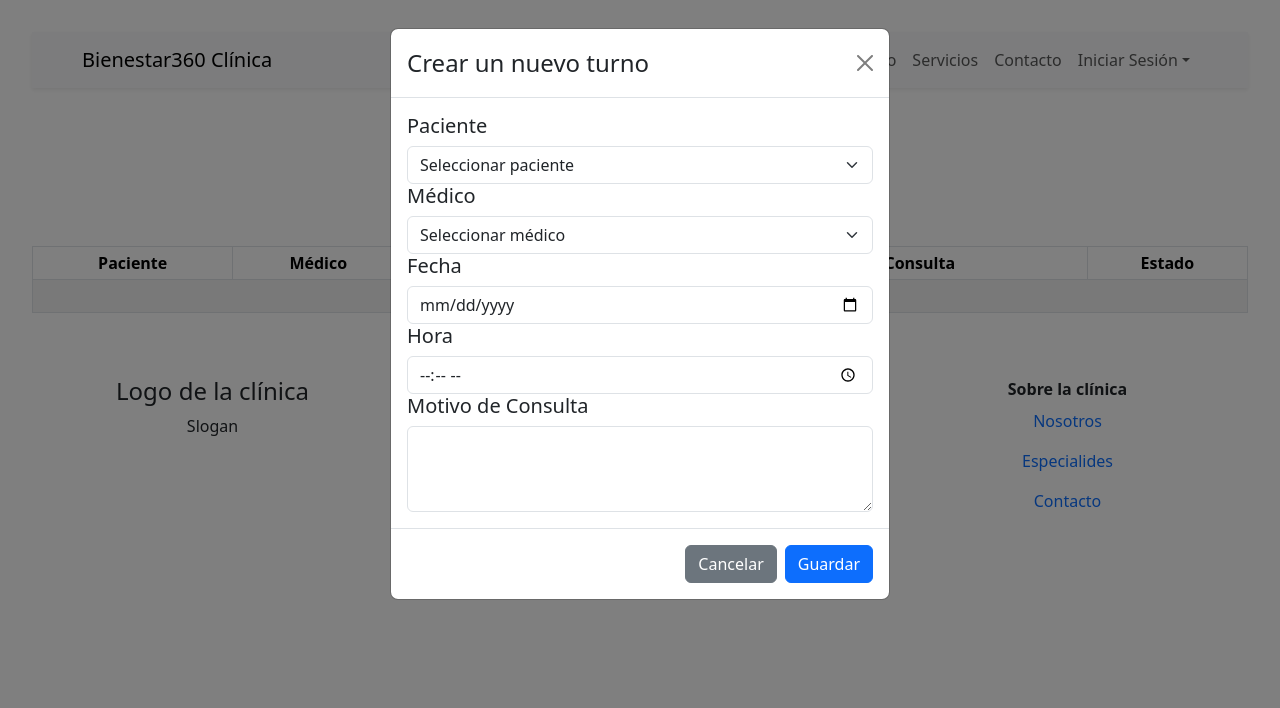
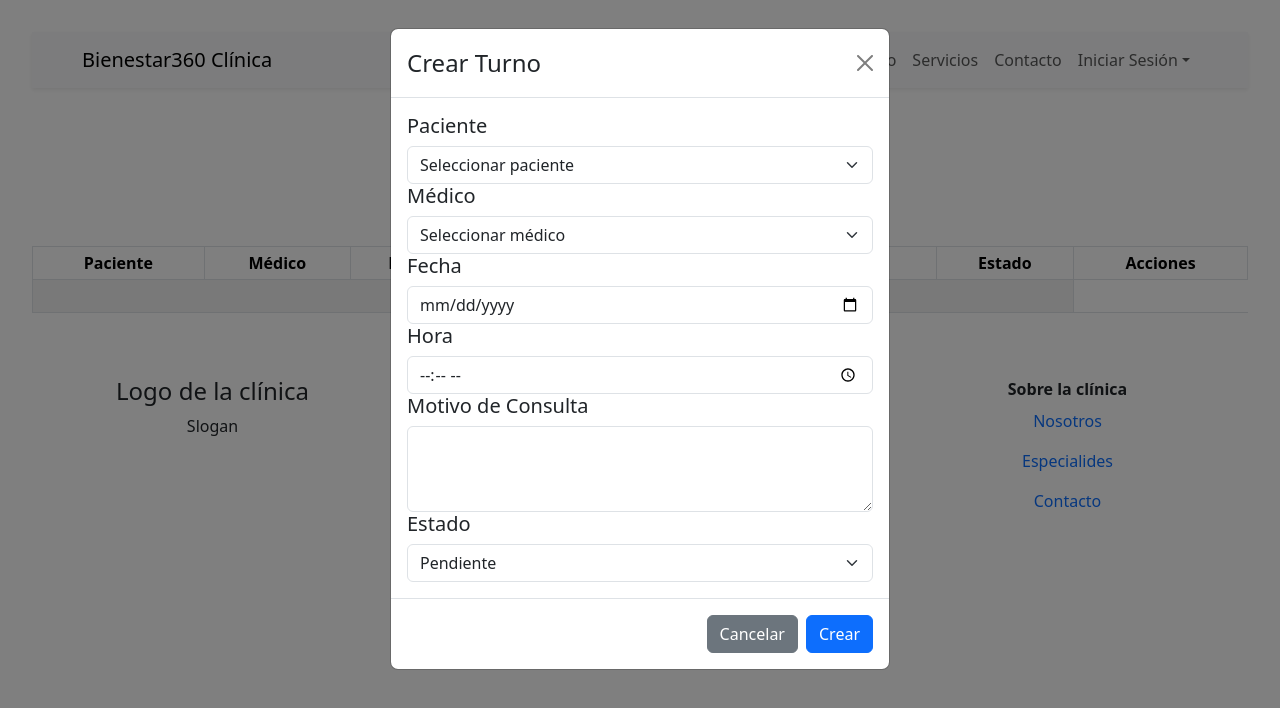
Before and after one commit to tomas0204/Clinica-React, a React (Vite) app: page /turnos in a window 1280 px wide. Both pictures are taken after a click on the button "Nuevo Turno". Shown: the top 708 px of the page. Built offline with nearby package versions, Linux system fonts and the light colour scheme.

Commit message:
Boton borrar y editar turno, junto con sus funcionalidades

```diff
--- a/src/App.jsx
+++ b/src/App.jsx
@@ -8,6 +8,8 @@ import Navbar from './components/shared/Navbar.jsx';
 import './App.css'
 import 'bootstrap/dist/css/bootstrap.min.css';
 import Error404 from './components/views/Error404.jsx';
+import "bootstrap-icons/font/bootstrap-icons.css";
+
 
 
 
@@ -17,6 +19,7 @@ function App() {
     <>
       <BrowserRouter>
       <Navbar />
+
       <main className='my-5'>
       <Routes>
         <Route path='' element={<Home/>} />
--- a/src/components/turnos/CrearTurno.jsx
+++ b/src/components/turnos/CrearTurno.jsx
@@ -1,9 +1,42 @@
-import React, { useState } from 'react';
+import { useState, useEffect } from 'react';
 import Button from 'react-bootstrap/Button';
 import Modal from 'react-bootstrap/Modal';
 import Form from 'react-bootstrap/Form';
 
-const CrearTurno = ({ onSave, pacientesMock, medicosMock }) => {
+const CrearTurno = ({
+    show,
+    onClose,
+    onSave,
+    mode,
+    turnoEdit,
+    pacientesMock,
+    medicosMock
+}) => {
+
+
+    useEffect(() => {
+        if (mode === "editar" && turnoEdit) {
+            setForm(turnoEdit);
+        } else if (mode === "crear") {
+            reset();
+        }
+    }, [mode, turnoEdit]);
+
+    const handleSubmit = (e) => {
+        e.preventDefault();
+        onSave(form);
+        onClose();
+        if (mode === "crear") reset();
+    };
+
+    const estado = () => {
+        if (mode === "crear") {
+            return "Pendiente";
+        } else if (mode === "editar" && turnoEdit) {
+
+            return turnoEdit.estado;
+        }
+    };
 
     const [form, setForm] = useState({
         pacienteNombre: "",
@@ -11,47 +44,30 @@ const CrearTurno = ({ onSave, pacientesMock, medicosMock }) => {
         fecha: "",
         hora: "",
         motivoConsulta: "",
-        estado: "pendiente"
+        estado: estado()
     });
-
     const reset = () => {
         setForm({
-        pacienteId: "",
-        medicoId: "",
+            pacienteNombre: "",
+            medicoNombre: "",
             fecha: "",
             hora: "",
             motivoConsulta: "",
-        estado: "pendiente"
+            estado: estado()
         });
     };
 
-    const [show, setShow] = useState(false);
-
-    const handleClose = () => setShow(false);
-    const handleShow = () => setShow(true);
-
     return (
-        <>
-
-            <Button variant="primary" onClick={handleShow}>
-                Nuevo Turno
-            </Button>
-
-            <Modal show={show} onHide={handleClose}>
+        <Modal show={show} onHide={onClose}>
             <Modal.Header closeButton>
-                    <Modal.Title>Crear un nuevo turno</Modal.Title>
+                <Modal.Title>
+                    {mode === "crear" ? "Crear Turno" : "Editar Turno"}
+                </Modal.Title>
             </Modal.Header>
 
-                <form
-                    onSubmit={(e) => {
-                        e.preventDefault();
-                        onSave(form);
-                        handleClose();
-                        reset()
-                    }}
+            <form onSubmit={handleSubmit}>
+                <Modal.Body>
 
-                >
-                    <Modal.Body>
                     <h5>Paciente</h5>
                     <select
                         value={form.pacienteNombre}
@@ -63,7 +79,6 @@ const CrearTurno = ({ onSave, pacientesMock, medicosMock }) => {
                         {pacientesMock.map(p => (
                             <option key={p.id} value={p.nombre}>{p.nombre}</option>
                         ))}
-
                     </select>
 
                     <h5>Médico</h5>
@@ -74,11 +89,11 @@ const CrearTurno = ({ onSave, pacientesMock, medicosMock }) => {
                         required
                     >
                         <option value="">Seleccionar médico</option>
-                            {medicosMock.map(p => (
-                                <option key={p.id} value={p.nombre}>{p.nombre}</option>
+                        {medicosMock.map(m => (
+                            <option key={m.id} value={m.nombre}>{m.nombre}</option>
                         ))}
+                    </select>
 
-                        </select>
                     <h5>Fecha</h5>
                     <Form.Control
                         type="date"
@@ -86,6 +101,7 @@ const CrearTurno = ({ onSave, pacientesMock, medicosMock }) => {
                         onChange={(e) => setForm({ ...form, fecha: e.target.value })}
                         required
                     />
+
                     <h5>Hora</h5>
                     <Form.Control
                         type="time"
@@ -93,30 +109,43 @@ const CrearTurno = ({ onSave, pacientesMock, medicosMock }) => {
                         onChange={(e) => setForm({ ...form, hora: e.target.value })}
                         required
                     />
+
                     <h5>Motivo de Consulta</h5>
                     <Form.Control
                         as="textarea"
                         rows={3}
                         value={form.motivoConsulta}
                         onChange={(e) => setForm({ ...form, motivoConsulta: e.target.value })}
-
                         required
                     />
+
+                    <h5>Estado</h5>
+                    <select
+                        value={form.estado}
+                        onChange={e => setForm({ ...form, estado: e.target.value })}
+                        className="form-select"
+                        required
+                    >
+                        <option value="Pendiente">Pendiente</option>
+                        <option value="Confirmado">Confirmado</option>
+                        <option value="Cancelado">Cancelado</option>
+                        <option value="Atendido">Atendido</option>
+                        <option value="Reprogramado">Reprogramado</option>
+                    </select>
+
                 </Modal.Body>
 
-
                 <Modal.Footer>
-                        <Button variant="secondary" onClick={handleClose}>
+                    <Button variant="secondary" onClick={onClose}>
                         Cancelar
                     </Button>
                     <Button variant="primary" type="submit">
-                            Guardar
+                        {mode === "crear" ? "Crear" : "Guardar cambios"}
                     </Button>
                 </Modal.Footer>
             </form>
-            </Modal >
-        </>
+        </Modal>
     );
-}
+};
 
 export default CrearTurno;
--- a/src/components/views/TurnosList.jsx
+++ b/src/components/views/TurnosList.jsx
@@ -1,17 +1,23 @@
-import React, { useState } from 'react'
+import { useState } from 'react'
 import { Button } from 'react-bootstrap'
 import CrearTurno from '../turnos/CrearTurno.jsx';
-import Table from 'react-bootstrap/Table';
+import Table from 'react-bootstrap/Table'
+import Swal from 'sweetalert2'
 
 
 const TurnosList = () => {
 
     const [turnos, setTurnos] = useState([])
+    const [mode, setMode] = useState("crear");
+    const [show, setShow] = useState(false);
+    const [turnoEdit, setTurnoEdit] = useState(null);
+
     const pacientes = [
         { id: 1, nombre: "Juan Perez" },
         { id: 2, nombre: "Maria Gomez" },
         { id: 3, nombre: "Carlos Lopez" }
     ];
+
 
     const medicos = [
         { id: 1, nombre: "Dr. Smith" },
@@ -20,17 +26,66 @@ const TurnosList = () => {
     ];
 
 
+    const handleDelete = (id) => {
+    Swal.fire({
+        title: "¿Eliminar turno?",
+        text: "Esta acción no se puede deshacer",
+        icon: "warning",
+        showCancelButton: true,
+        confirmButtonColor: "#d33",
+        cancelButtonColor: "#3085d6",
+        confirmButtonText: "Sí, eliminar",
+        cancelButtonText: "Cancelar"
+    }).then((result) => {
+        if (result.isConfirmed) {
+
+            setTurnos(turnos.filter(t => t.id !== id));
+
+            Swal.fire({
+                title: "Eliminado",
+                text: "El turno ha sido eliminado",
+                icon: "success",
+                timer: 2000,
+                showConfirmButton: false
+            });
+        }
+    });
+};
+
+
     return (
         <div>
             <h1>Turnos</h1>
             <CrearTurno
+                show={show}
+                onClose={() => setShow(false)}
+                mode={mode}
+                turnoEdit={turnoEdit}
                 onSave={(nuevoTurno) => {
-                    console.log("Turno guardado:", nuevoTurno);
-                    setTurnos([...turnos, nuevoTurno]);
+                    if (mode === "crear") {
+                        const nuevoTurnoConId = { ...nuevoTurno, id: Date.now() };
+                        setTurnos([...turnos, nuevoTurnoConId]);
+                    } else {
+                        setTurnos(turnos.map(t =>
+                            t.id === turnoEdit.id ? nuevoTurno : t
+                        ));
+                    }
                 }}
                 pacientesMock={pacientes}
                 medicosMock={medicos}
             />
+
+            <Button
+                variant="primary"
+                onClick={() => {
+                    setMode("crear");
+                    setTurnoEdit(null);
+                    setShow(true);
+                }}
+            >
+                Nuevo Turno
+                <i className="bi bi-plus-circle me-2 ms-2"></i>
+            </Button>
 
 
             <div className="table-responsive">
@@ -43,6 +98,7 @@ const TurnosList = () => {
                             <th>Hora</th>
                             <th>Motivo de Consulta</th>
                             <th>Estado</th>
+                            <th>Acciones</th>
                         </tr>
                     </thead>
                     <tbody>
@@ -59,6 +115,27 @@ const TurnosList = () => {
                                     <td>{t.hora}</td>
                                     <td>{t.motivoConsulta}</td>
                                     <td>{t.estado}</td>
+                                    <td>
+                                        <Button
+                                            variant="dark"
+                                            className='me-2'
+                                            onClick={() => {
+                                                setMode("editar");
+                                                setTurnoEdit(t);
+                                                setShow(true);
+                                            }}
+                                        >
+                                            <i class="bi bi-pen-fill"></i>
+                                        </Button>
+                                        <Button
+                                            variant="danger"
+                                            onClick={() => (handleDelete(t.id))}
+
+                                        >
+                                            <i class="bi bi-person-x"></i>
+                                        </Button>
+                                    </td>
+
                                 </tr>
                             ))
                         )}
```
Lines whose indentation alone changed are shown as unchanged.
